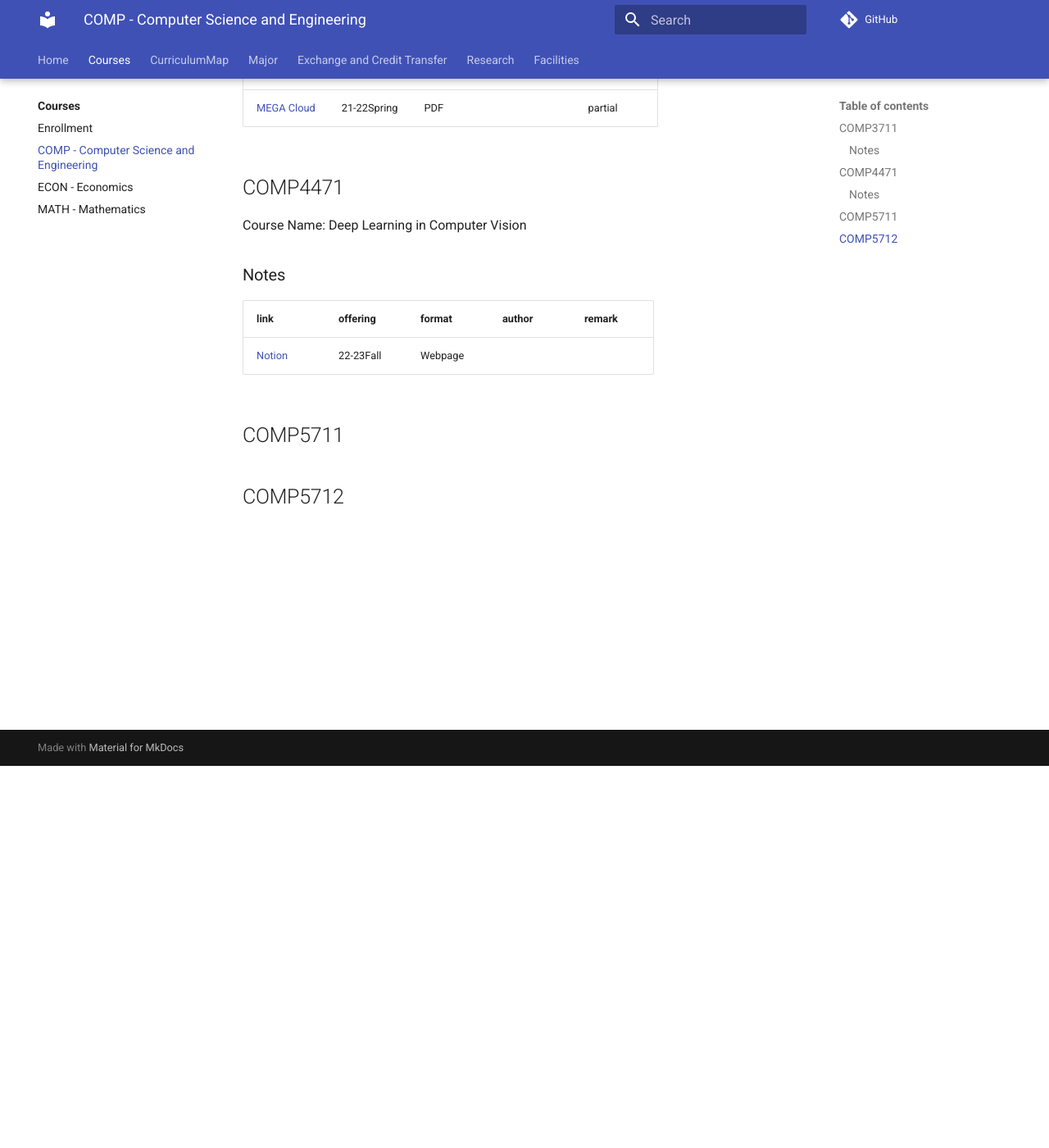
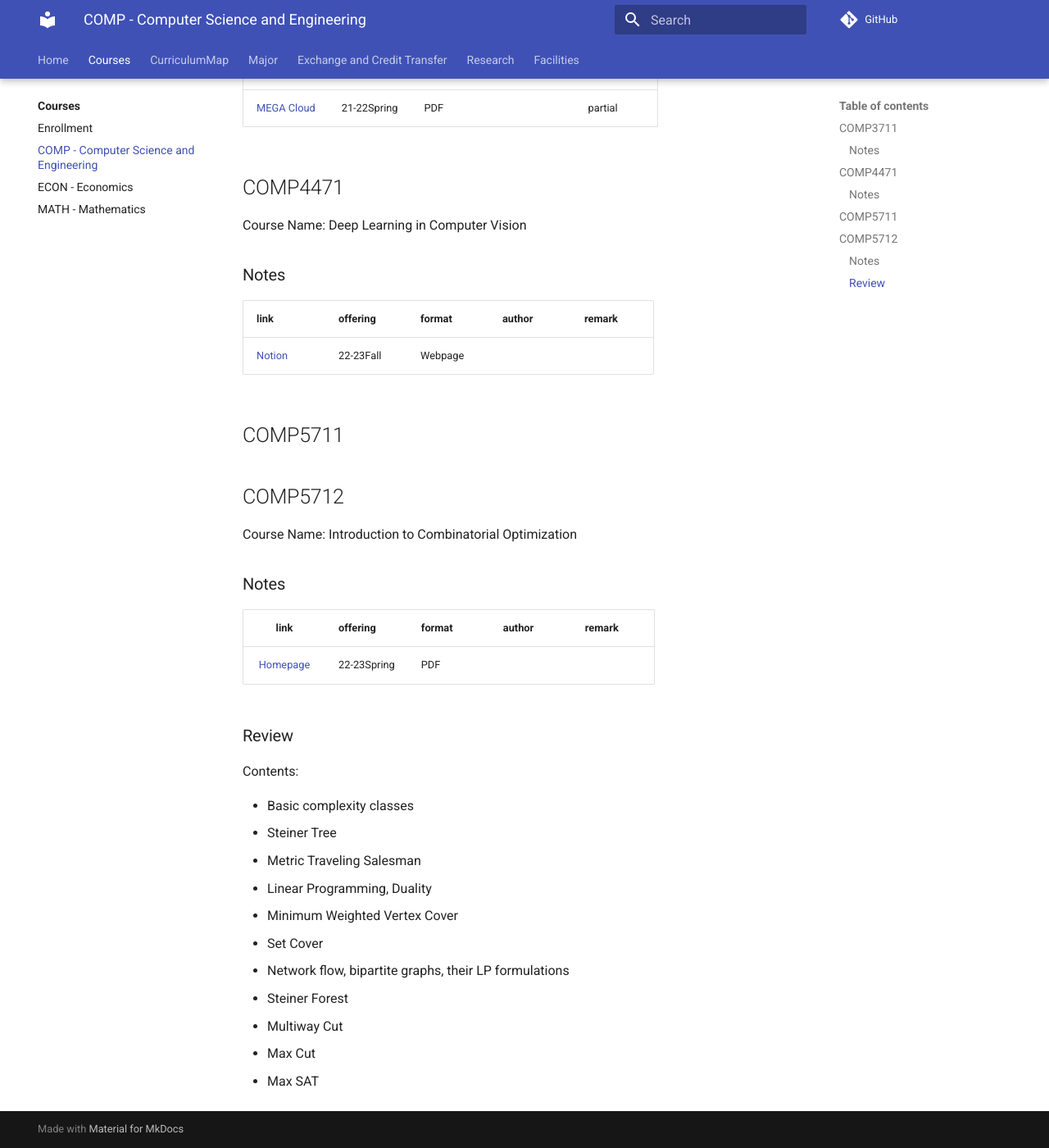
Before and after one commit to hkust-handbook/hkust-handbook.github.io, an MkDocs documentation site: the page built from docs/notes/comp.md, in a window 1280 px wide and 1400 px high, scrolled down 466 px. Shown: the whole window at 82% size. Built offline with MkDocs 1.6.1 and Material for MkDocs 9.7.7, drawn with Linux system fonts in a browser that asks for light colours; comment, search, counter and statistics services are not loaded.

Commit message:
clear unnecessary files, upload comp5712, math2431

```diff
--- a/docs/notes/comp.md
+++ b/docs/notes/comp.md
@@ -27,3 +27,27 @@ Course Name: Deep Learning in Computer Vision
 ## COMP5711
 
 ## COMP5712
+
+Course Name: Introduction to Combinatorial Optimization
+
+### Notes
+
+| link | offering | format | author | remark |
+| :-: | :- | :- | :- | :- |
+| [Homepage](http://ywangmy.student.ust.hk/notes/comp5712.pdf) | 22-23Spring | PDF |  |  |
+
+### Review
+
+Contents:
+
+- Basic complexity classes
+- Steiner Tree
+- Metric Traveling Salesman
+- Linear Programming, Duality
+- Minimum Weighted Vertex Cover
+- Set Cover
+- Network flow, bipartite graphs, their LP formulations
+- Steiner Forest
+- Multiway Cut
+- Max Cut
+- Max SAT
```
Also changed, not shown: docs/notes/math.md (+1 -0 lines), 2 other files.
